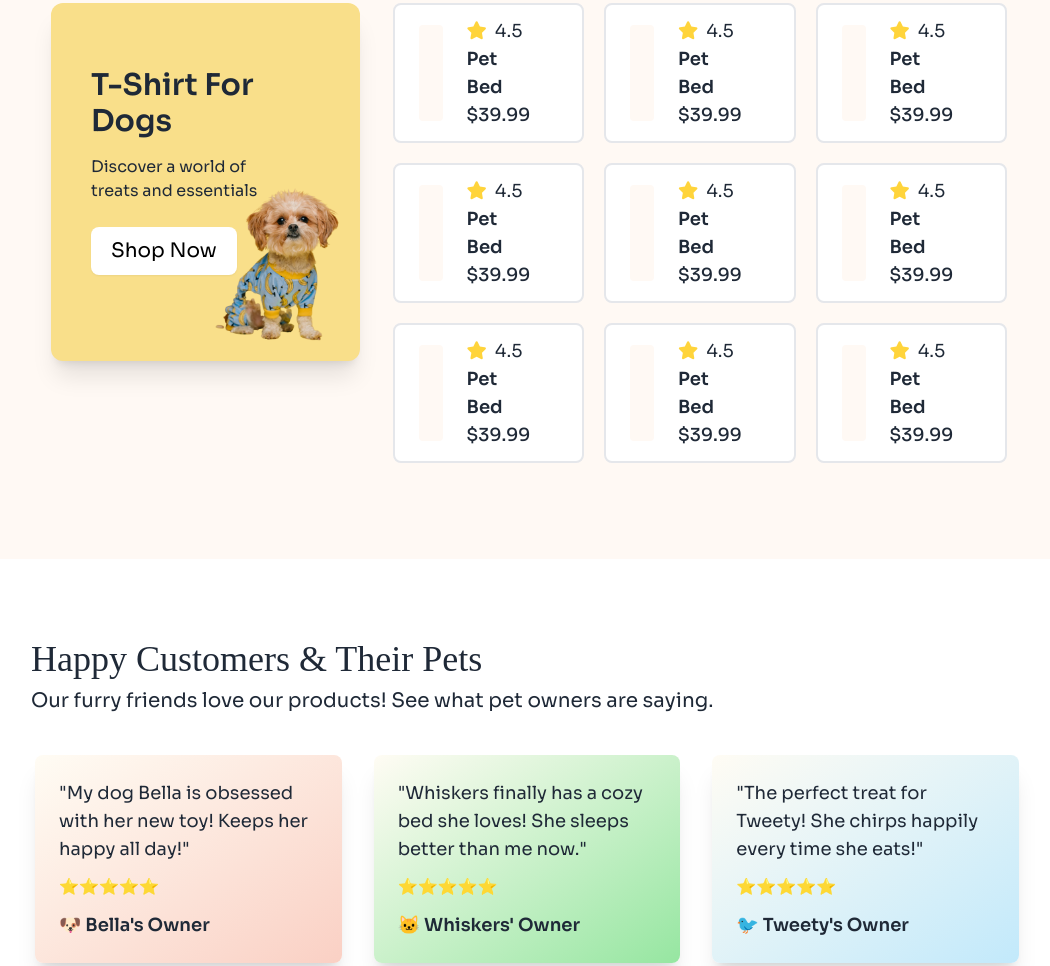
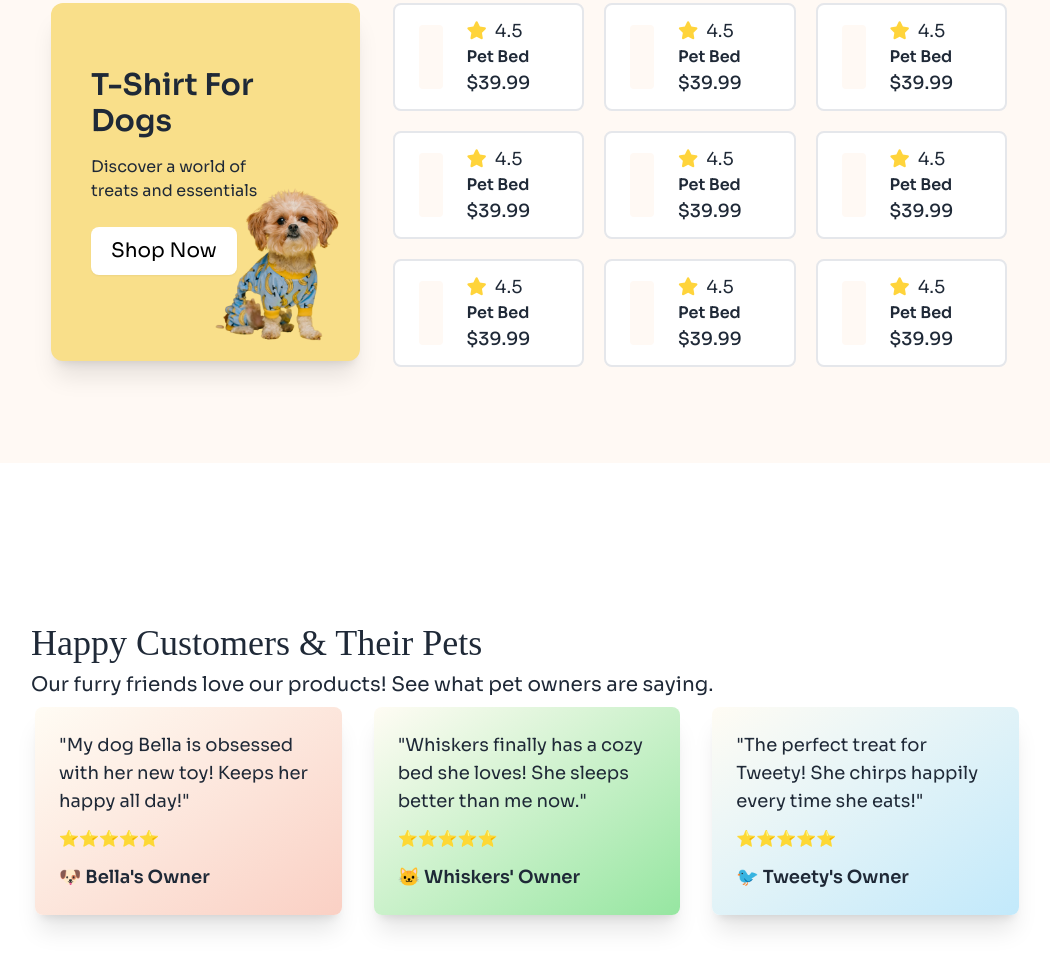
Before and after one commit to webdev-adil/meow-shop, a plain HTML site: page index.html in a window 1280 px wide. Shown: the part 1486-2452 px from the top of the page, without its empty margins (113-1163 px from the left). Drawn offline with nearby package versions, Linux system fonts and the light colour scheme; a web font is replaced by a local one.

Commit message:
code corrected

```diff
--- a/index.html
+++ b/index.html
@@ -158,6 +158,7 @@
     </header>
 
     <main>
+
         <!-- Browse by categories section 1 -->
 
         <section class="lg:w-[80%] mx-auto">
@@ -234,6 +235,7 @@
             </div>
         </section>
 
+
         <!-- Trending Pet Products Section -->
 
         <section class="lg:bg-navcolor lg:pt-[80px] lg:pb-24 lg:mt-[100px]">
@@ -283,7 +285,7 @@
                                         <i class="fa-solid fa-star" style="color: #FFD43B;"></i>
                                         <p>4.5</p>
                                     </div>
-                                    <h5 class="text-lg font-semibold">Pet Bed</h5>
+                                    <h5 class="font-semibold">Pet Bed</h5>
                                     <h5 class="text-lg font-medium">$39.99</h5>
                                 </div>
                             </div>
@@ -301,7 +303,7 @@
                                         <i class="fa-solid fa-star" style="color: #FFD43B;"></i>
                                         <p>4.5</p>
                                     </div>
-                                    <h5 class="text-lg font-semibold">Pet Bed</h5>
+                                    <h5 class="font-semibold">Pet Bed</h5>
                                     <h5 class="text-lg font-medium">$39.99</h5>
                                 </div>
                             </div>
@@ -319,7 +321,7 @@
                                         <i class="fa-solid fa-star" style="color: #FFD43B;"></i>
                                         <p>4.5</p>
                                     </div>
-                                    <h5 class="text-lg font-semibold">Pet Bed</h5>
+                                    <h5 class="font-semibold">Pet Bed</h5>
                                     <h5 class="text-lg font-medium">$39.99</h5>
                                 </div>
                             </div>
@@ -337,7 +339,7 @@
                                         <i class="fa-solid fa-star" style="color: #FFD43B;"></i>
                                         <p>4.5</p>
                                     </div>
-                                    <h5 class="text-lg font-semibold">Pet Bed</h5>
+                                    <h5 class="font-semibold">Pet Bed</h5>
                                     <h5 class="text-lg font-medium">$39.99</h5>
                                 </div>
                             </div>
@@ -355,7 +357,7 @@
                                         <i class="fa-solid fa-star" style="color: #FFD43B;"></i>
                                         <p>4.5</p>
                                     </div>
-                                    <h5 class="text-lg font-semibold">Pet Bed</h5>
+                                    <h5 class="font-semibold">Pet Bed</h5>
                                     <h5 class="text-lg font-medium">$39.99</h5>
                                 </div>
                             </div>
@@ -373,7 +375,7 @@
                                         <i class="fa-solid fa-star" style="color: #FFD43B;"></i>
                                         <p>4.5</p>
                                     </div>
-                                    <h5 class="text-lg font-semibold">Pet Bed</h5>
+                                    <h5 class="font-semibold">Pet Bed</h5>
                                     <h5 class="text-lg font-medium">$39.99</h5>
                                 </div>
                             </div>
@@ -391,7 +393,7 @@
                                         <i class="fa-solid fa-star" style="color: #FFD43B;"></i>
                                         <p>4.5</p>
                                     </div>
-                                    <h5 class="text-lg font-semibold">Pet Bed</h5>
+                                    <h5 class="font-semibold">Pet Bed</h5>
                                     <h5 class="text-lg font-medium">$39.99</h5>
                                 </div>
                             </div>
@@ -409,7 +411,7 @@
                                         <i class="fa-solid fa-star" style="color: #FFD43B;"></i>
                                         <p>4.5</p>
                                     </div>
-                                    <h5 class="text-lg font-semibold">Pet Bed</h5>
+                                    <h5 class=" font-semibold">Pet Bed</h5>
                                     <h5 class="text-lg font-medium">$39.99</h5>
                                 </div>
                             </div>
@@ -428,7 +430,7 @@
                                         <i class="fa-solid fa-star" style="color: #FFD43B;"></i>
                                         <p>4.5</p>
                                     </div>
-                                    <h5 class="text-lg font-semibold">Pet Bed</h5>
+                                    <h5 class="font-semibold">Pet Bed</h5>
                                     <h5 class="text-lg font-medium">$39.99</h5>
                                 </div>
                             </div>
@@ -439,19 +441,16 @@
                 </div>
             </div>
 
-
-
-
         </section>
 
 
         <!--Additional section: Customer review section using daisy carousel-->
 
-        <section class="lg:w-[80%] mx-auto mt-20">
+        <section class="lg:w-[80%] mx-auto mt-20 mb-20 lg:mt-[160px] lg:mb-[200px]">
             <!-- Review section title -->
-            <div class="text-center lg:text-left mb-10 mx-4">
-                <h2 class="adlam-display-font text-3xl lg:text-4xl">Happy Customers & Their Pets</h2>
-                <p class="text-lg lg:text-xl mt-2">Our furry friends love our products! See what pet owners are saying.
+            <div class="text-center lg:text-left mb-2 mx-4">
+                <h2 class="adlam-display-font text-2xl lg:text-4xl">Happy Customers & Their Pets</h2>
+                <p class="lg:text-xl mt-2">Our furry friends love our products! See what pet owners are saying.
                 </p>
             </div>
 
@@ -526,7 +525,7 @@
 
         <!-- Low price section -->
 
-        <section class="lg:w-[80%] mx-auto">
+        <section class="lg:w-[80%] mx-auto lg:mb-[120px]">
             <!-- Section header -->
             <div>
                 <h2 class="adlam-display-font text-3xl lg:text-4xl mb-5 lg:mb-8 pl-4 lg:pl-6 mt-[50px] lg:mt-[80px]">Low
```
